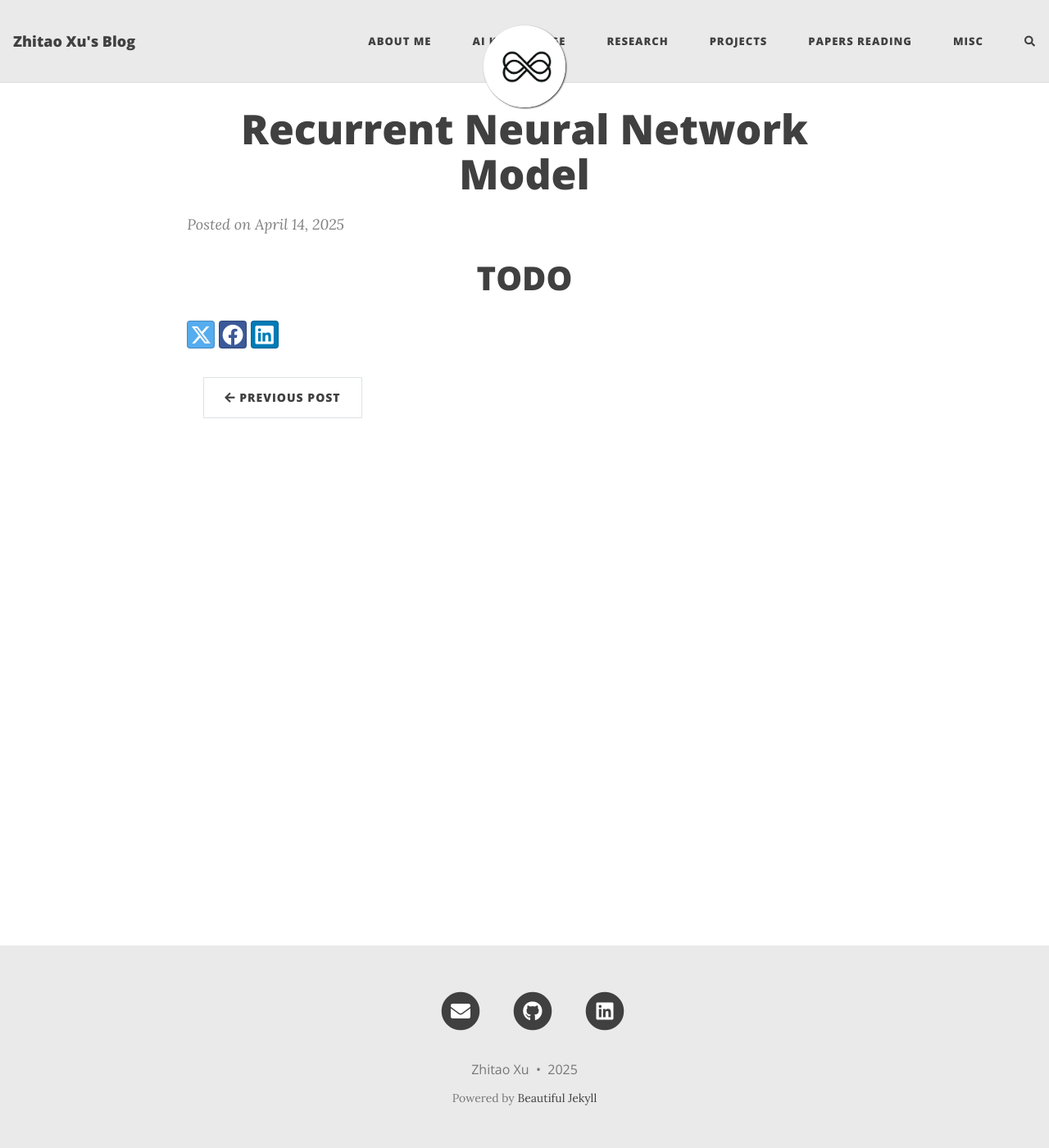
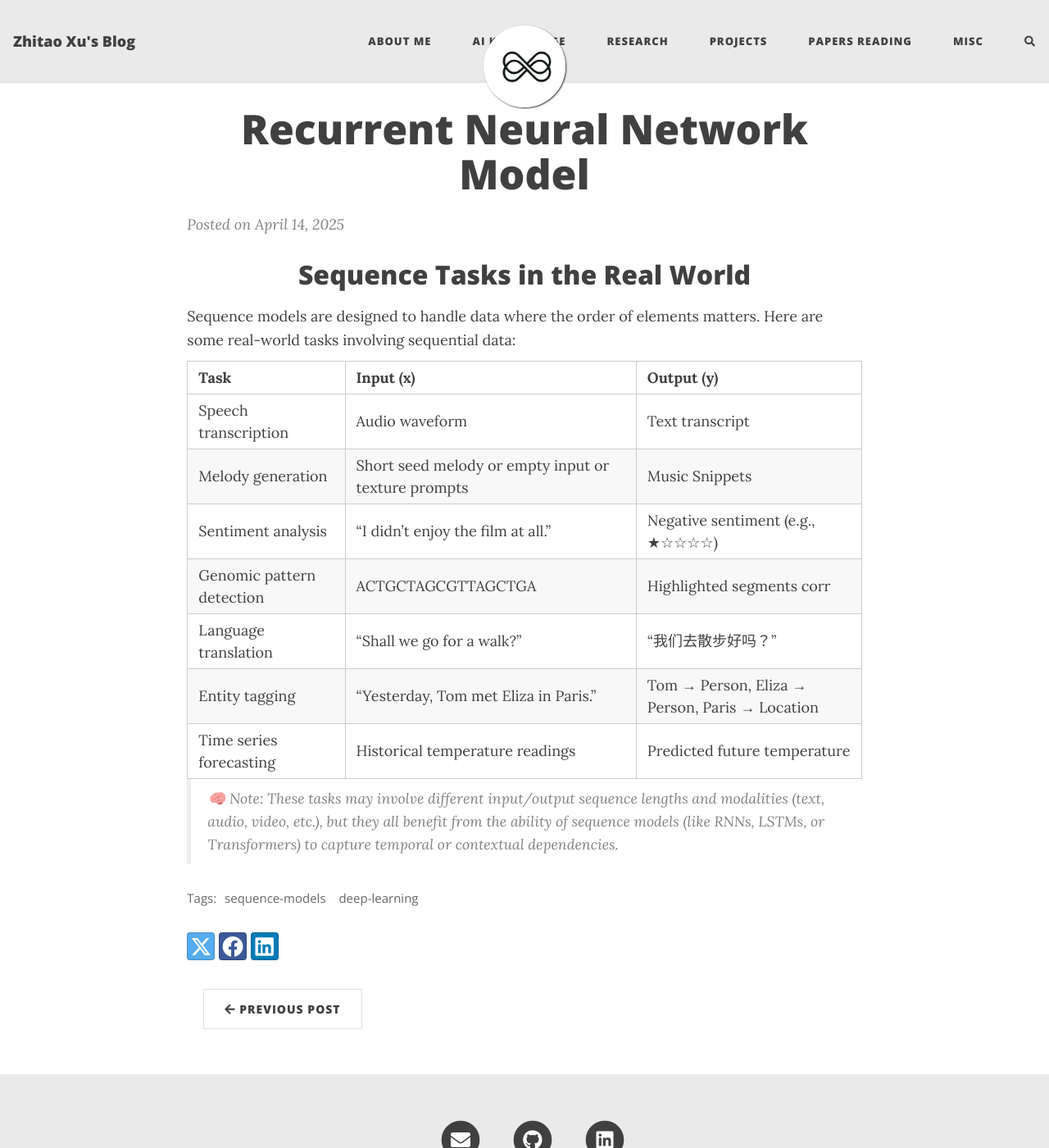
Before and after one commit to HerrXu01/herrxu01.github.io, a Jekyll site: the page built from ai-knowledge/sequence-models/_posts/2025-04-14-Seq01-RNN-Model.md, in a window 1280 px wide and 1400 px high. Shown: the whole window at 82% size. Built offline with Jekyll 4.4.1, drawn with Linux system fonts in a browser that asks for light colours; comment, search, counter and statistics services are not loaded.

Commit message:
add content to rnn notes

```diff
--- a/ai-knowledge/sequence-models/_posts/2025-04-14-Seq01-RNN-Model.md
+++ b/ai-knowledge/sequence-models/_posts/2025-04-14-Seq01-RNN-Model.md
@@ -2,7 +2,22 @@
 layout: post
 title: "Recurrent Neural Network Model"
 date: 2025-04-14
-categories: sequence-models, deep-learning
+categories: sequence-models
+tags: [sequence-models, deep-learning]
 ---
 
-# TODO
+## Sequence Tasks in the Real World
+
+Sequence models are designed to handle data where the order of elements matters. Here are some real-world tasks involving sequential data:
+
+| Task                         | Input (x)                                        | Output (y)                                       |
+|------------------------------|--------------------------------------------------|--------------------------------------------------|
+| Speech transcription         | Audio waveform                                       | Text transcript                                  |
+| Melody generation            | Short seed melody or empty input or texture prompts  | Music Snippets                        |
+| Sentiment analysis           | "I didn’t enjoy the film at all."               | Negative sentiment (e.g., ★☆☆☆☆)                 |
+| Genomic pattern detection    | ACTGCTAGCGTTAGCTGA                               | Highlighted segments corr                    |
+| Language translation         | "Shall we go for a walk?"                      | "我们去散步好吗？"                   |
+| Entity tagging               | "Yesterday, Tom met Eliza in Paris."            | Tom → Person, Eliza → Person, Paris → Location  |
+| Time series forecasting      | Historical temperature readings                 | Predicted future temperature                     |
+
+> 🧠 Note: These tasks may involve different input/output sequence lengths and modalities (text, audio, video, etc.), but they all benefit from the ability of sequence models (like RNNs, LSTMs, or Transformers) to capture temporal or contextual dependencies.
```
